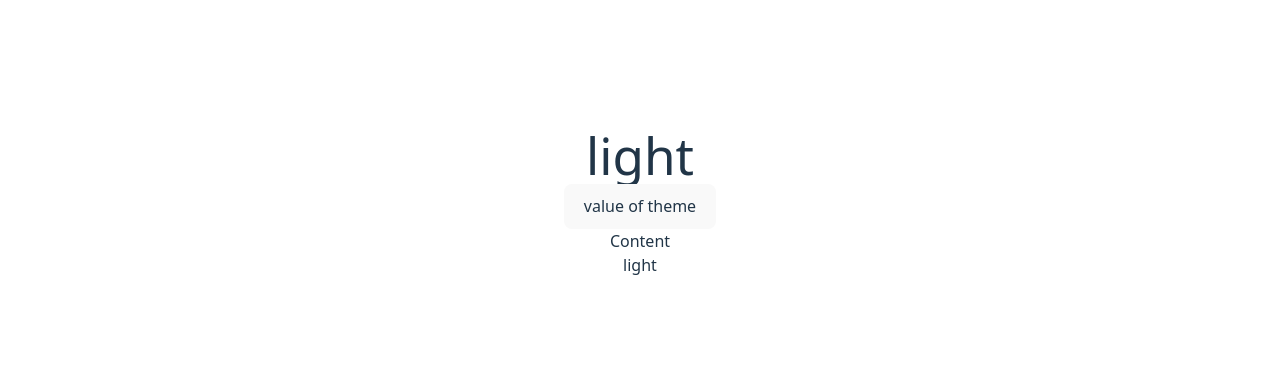
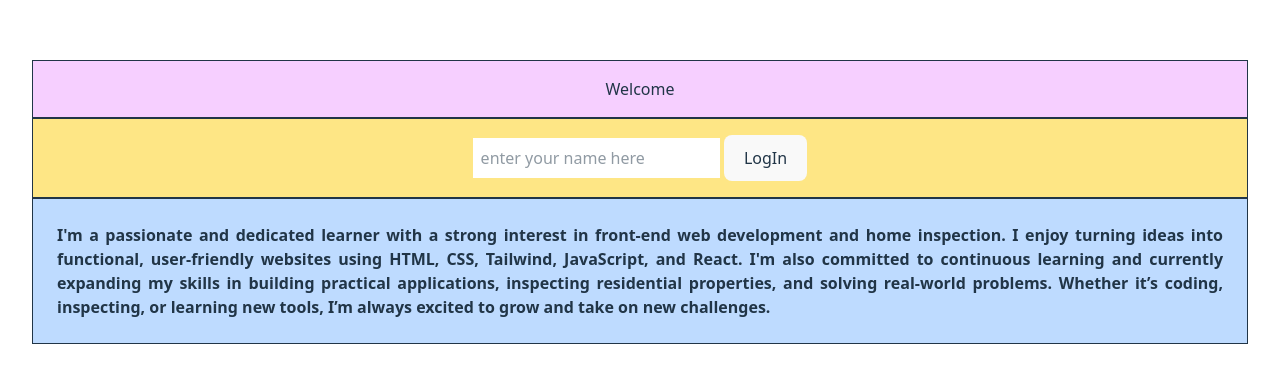
Before and after one commit to Harpreet-Prabh/rerender, a React (Vite) app: page / in a window 1280 px wide. Shown: the part 198-580 px from the top of the page. Built offline with nearby package versions, Linux system fonts and the light colour scheme.

Commit message:
feat: implement authentication system with context, provider, and components

```diff
--- a/src/App.jsx
+++ b/src/App.jsx
@@ -7,6 +7,8 @@ import CompB from "./component/CompB";
 import Products from "./component/Products";
 import ThemeProvider from "./themeApp/ThemeProvider";
 import Main from "./themeApp/Main";
+import AppAuth from "./AuthSystem/AppAuth";
+import AuthProvider from "./AuthSystem/AuthProvider";
 function App() {
   // const [count, setCount] = useState(0);
   // const [name, setName] = useState("");
@@ -44,9 +46,12 @@ function App() {
         <CompB name={name}></CompB> */}
 
         {/* <Products /> */}
-        <ThemeProvider>
+        {/* <ThemeProvider>
           <Main></Main>
-        </ThemeProvider>
+        </ThemeProvider> */}
+        <AuthProvider>
+          <AppAuth />
+        </AuthProvider>
       </div>
     </>
   );
--- /dev/null
+++ b/src/AuthSystem/AppAuth.jsx
@@ -0,0 +1,15 @@
+import Header from "./Header";
+import LoginPage from "./LoginPage";
+import HomePage from "./HomePage";
+
+function AppAuth() {
+  return (
+    <div>
+      <Header />
+      <LoginPage />
+      <HomePage />
+    </div>
+  );
+}
+
+export default AppAuth;
--- /dev/null
+++ b/src/AuthSystem/AuthContext.js
@@ -0,0 +1,5 @@
+import { createContext } from "react";
+
+const AuthContext = createContext();
+
+export default AuthContext;
--- /dev/null
+++ b/src/AuthSystem/AuthProvider.jsx
@@ -0,0 +1,12 @@
+import AuthContext from "./AuthContext";
+import useAuth from "./useAuth";
+
+function AuthProvider({ children }) {
+  const authValues = useAuth();
+
+  return (
+    <AuthContext.Provider value={authValues}>{children}</AuthContext.Provider>
+  );
+}
+
+export default AuthProvider;
--- /dev/null
+++ b/src/AuthSystem/Header.jsx
@@ -0,0 +1,15 @@
+import React from "react";
+import useAuthContext from "./useAuthContext";
+function Header() {
+  const { username, handleLogout, isLogin } = useAuthContext();
+  return (
+    <div className="border p-4 bg-fuchsia-200">
+      <span>
+        <h2>Welcome {username}</h2>
+        {isLogin && <button onClick={() => handleLogout()}>Logout</button>}
+      </span>
+    </div>
+  );
+}
+
+export default Header;
--- /dev/null
+++ b/src/AuthSystem/HomePage.jsx
@@ -0,0 +1,36 @@
+import React from "react";
+import useAuthContext from "./useAuthContext";
+
+function HomePage() {
+  const { isLogin } = useAuthContext();
+  return (
+    <div className="border p-4 bg-blue-200 font-semibold text-justify">
+      <p className="p-2">
+        I'm a passionate and dedicated learner with a strong interest in
+        front-end web development and home inspection. I enjoy turning ideas
+        into functional, user-friendly websites using HTML, CSS, Tailwind,
+        JavaScript, and React. I'm also committed to continuous learning and
+        currently expanding my skills in building practical applications,
+        inspecting residential properties, and solving real-world problems.
+        Whether it’s coding, inspecting, or learning new tools, I’m always
+        excited to grow and take on new challenges.
+      </p>
+      {isLogin && (
+        <p className="p-2">
+          My name is Harpreet Kaur, and I am a mother of three, living in Belle
+          River, Ontario. I moved to Canada in 2017 and have been balancing
+          family life while pursuing my goals in education and career. I
+          recently gave birth to twins and have a 6-year-old daughter, which has
+          made me deeply value time management, patience, and resilience. I'm
+          currently learning front-end development with a passion for clean,
+          minimal design, and also studying to become a certified home
+          inspector. With hands-on experience in real-world projects and a
+          strong desire to grow, I'm building a future where I can contribute
+          meaningfully while also being present for my family.
+        </p>
+      )}
+    </div>
+  );
+}
+
+export default HomePage;
--- /dev/null
+++ b/src/AuthSystem/LoginPage.jsx
@@ -0,0 +1,32 @@
+import React, { useState } from "react";
+import useAuthContext from "./useAuthContext";
+
+function LoginPage() {
+  const [input, setInput] = useState("");
+  const { handleLogin } = useAuthContext();
+  console.log(input);
+
+  return (
+    <div className="bg-amber-200 border p-4 ">
+      <input
+        className="bg-white p-2"
+        type="text"
+        placeholder="enter your name here"
+        value={input}
+        onChange={(e) => {
+          setInput(e.target.value);
+        }}
+      />{" "}
+      <button
+        onClick={() => {
+          handleLogin(input);
+          setInput("");
+        }}
+      >
+        LogIn
+      </button>
+    </div>
+  );
+}
+
+export default LoginPage;
--- /dev/null
+++ b/src/AuthSystem/useAuth.js
@@ -0,0 +1,25 @@
+import React, { useState } from "react";
+
+function useAuth() {
+  const [isLogin, setIsLogin] = useState(false);
+  const [username, setUsername] = useState("");
+
+  function handleLogin(input) {
+    setIsLogin(true);
+    setUsername(input);
+  }
+
+  function handleLogout() {
+    setIsLogin(false);
+    setUsername("");
+  }
+
+  return {
+    isLogin,
+    username,
+    handleLogin,
+    handleLogout,
+  };
+}
+
+export default useAuth;
--- /dev/null
+++ b/src/AuthSystem/useAuthContext.js
@@ -0,0 +1,8 @@
+import { useContext } from "react";
+import AuthContext from "./AuthContext";
+
+function useAuthContext() {
+  return useContext(AuthContext);
+}
+
+export default useAuthContext;
--- a/src/themeApp/Footer.jsx
+++ b/src/themeApp/Footer.jsx
@@ -1,3 +1,4 @@
+
 import ThemeContext from "./ThemeContext";
 import { useContext } from "react";
 function Footer() {
--- a/src/themeApp/ThemeProvider.jsx
+++ b/src/themeApp/ThemeProvider.jsx
@@ -1,7 +1,5 @@
 import ThemeContext from "./ThemeContext";
 import { useState } from "react";
-import React from "react";
-
 function ThemeProvider({ children }) {
   const [theme, setTheme] = useState("light");
   return (
```
